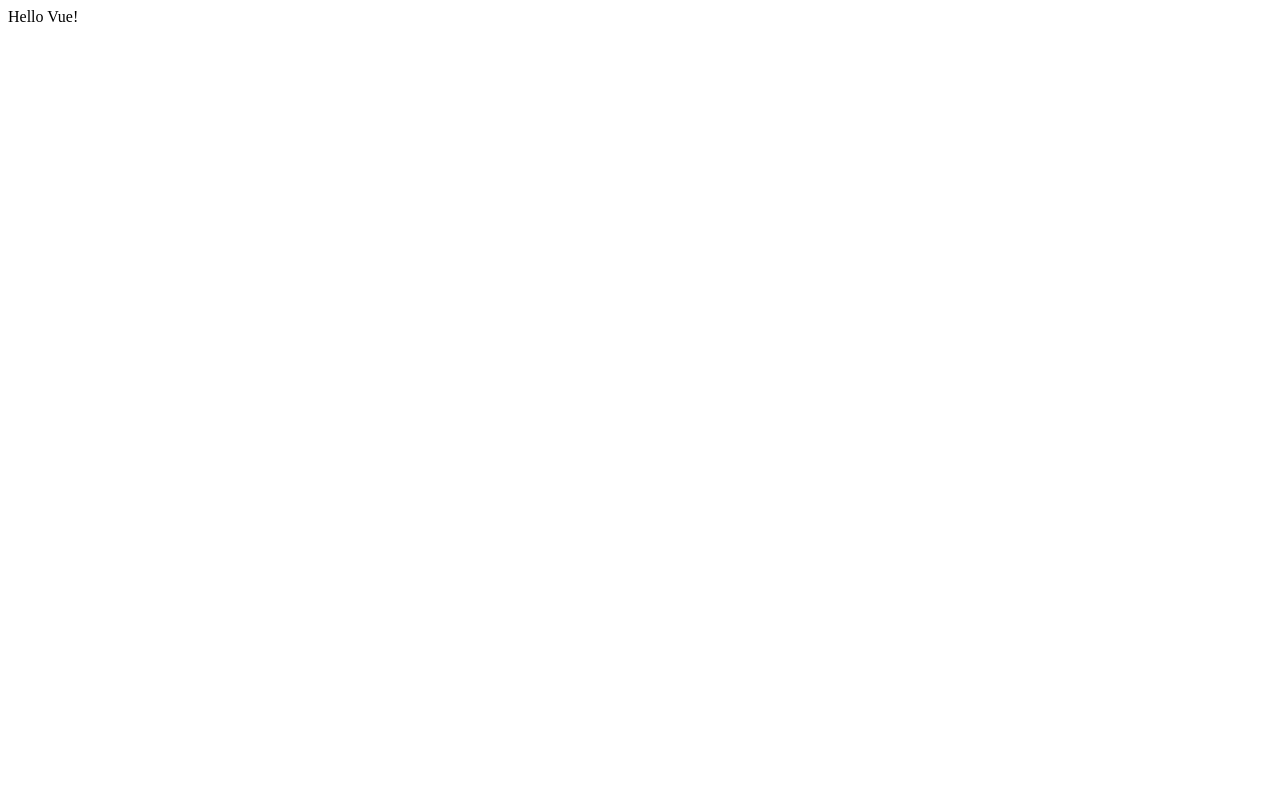
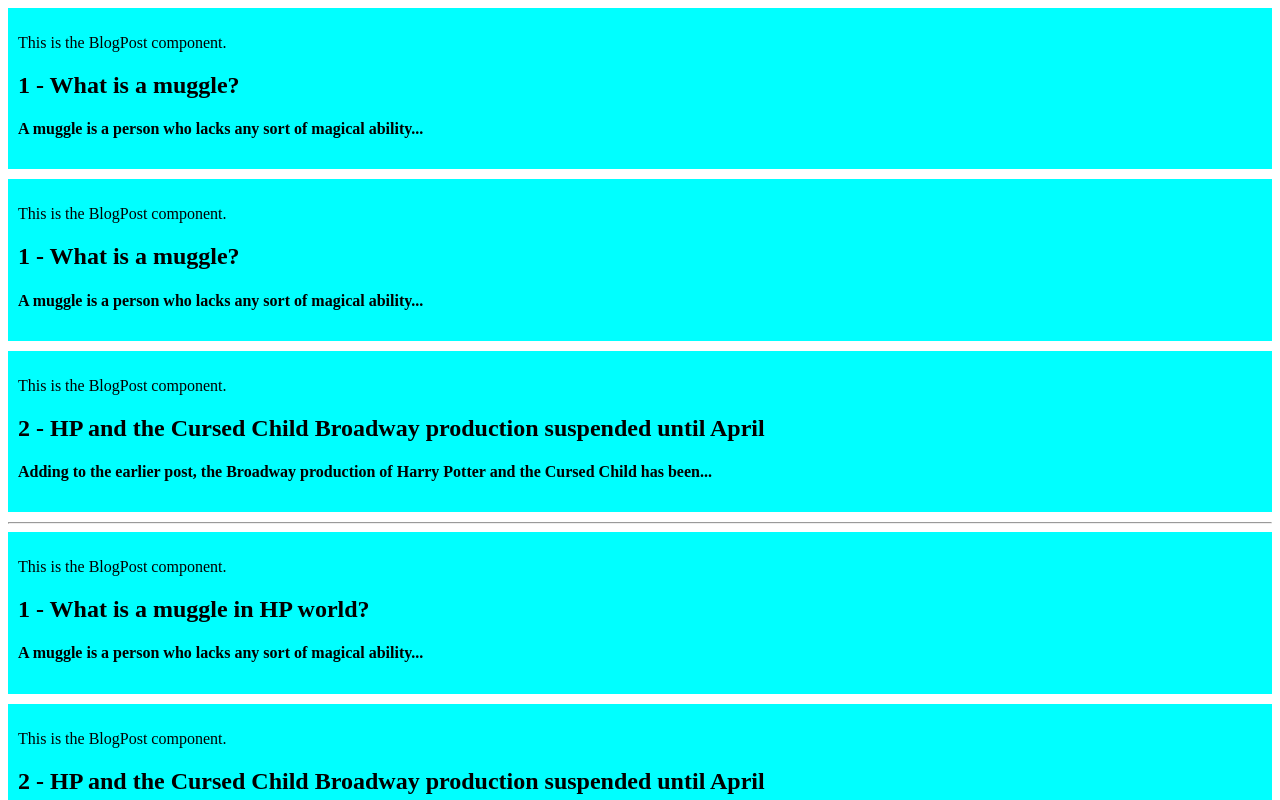
Before and after one commit to phuthanh03012003/learn-vue-3-with-bingyang, a Vue app: page / in a window 1280 px wide. Shown: the top 800 px of the page. Built offline with nearby package versions, Linux system fonts and the light colour scheme.

Commit message:
Pass data to child components with props

```diff
--- a/src/App.vue
+++ b/src/App.vue
@@ -1,13 +1,83 @@
 <template>
-  <div>
-    Hello Vue!
-  </div>
+  <!-- Passing data to child component through custom attributes. -->
+  <BlogPost
+    id="1"
+    blogPostTitle="What is a muggle?"
+    blogPostContent="A muggle is a person who lacks any sort of magical ability..."
+  >
+  </BlogPost>
+
+  <!-- Technically, you can use camelCase when passing props to a child component. However, the convention is using kebab-case to align with HTML attributes. -->
+  <BlogPost
+    id="1"
+    blog-post-title="What is a muggle?"
+    blog-post-content="A muggle is a person who lacks any sort of magical ability..."
+  >
+  </BlogPost>
+
+  <!-- We can use v-bind to pass data in parent component to child component. -->
+  <BlogPost
+    :id="blogPostId"
+    :blog-post-title="blogPostTitle"
+    :blog-post-content="blogPostContent"
+  ></BlogPost>
+
+  <hr />
+
+  <BlogPost
+    v-for="post in posts"
+    :key="post.id"
+    :id="post.id"
+    :blog-post-title="post.blogPostTitle"
+    :blog-post-content="post.blogPostContent"
+  ></BlogPost>
+  <!-- Think about this, what if a blog post have 10 properties to display, e.g. publish date, author, number of likes etc. This will make the above BlogPost element very lengthy. -->
+
+  <hr />
+
+  <!-- Binding multiple properties using an object. -->
+  <BlogPost v-for="post in posts" :key="post.id" v-bind="post"></BlogPost>
 </template>
 
 <script setup>
+import BlogPost from '@/BlogPost.vue'
+import { ref } from 'vue'
 
+let blogPostId = ref(2)
+let blogPostTitle = ref(
+  'HP and the Cursed Child Broadway production suspended until April'
+)
+let blogPostContent = ref(
+  'Adding to the earlier post, the Broadway production of Harry Potter and the Cursed Child has been...'
+)
+
+let posts = ref([
+  {
+    id: 1,
+    blogPostTitle: 'What is a muggle in HP world?',
+    blogPostContent:
+      'A muggle is a person who lacks any sort of magical ability...'
+  },
+  {
+    id: 2,
+    blogPostTitle:
+      'HP and the Cursed Child Broadway production suspended until April',
+    blogPostContent:
+      'Adding to the earlier post, the Broadway production of Harry Potter and the Cursed Child has been...'
+  },
+  {
+    id: 3,
+    blogPostTitle: 'Potter DIY: Make Your Own “Harry Potter Puppet Pal”',
+    blogPostContent:
+      'We all remember those iconic YouTube videos of Harry and the gang and probably couldn’t get “The Mysterious...'
+  },
+  {
+    id: 4,
+    blogPostTitle: 'Fan Project Brings Life to “Harry Potter” in Translation',
+    blogPostContent:
+      'It’s no secret that the Harry Potter series is a global phenomenon, having been translated into over 80 languages to date....'
+  }
+])
 </script>
 
-<style lang="scss" scoped>
-
-</style>
+<style scoped></style>
--- /dev/null
+++ b/src/BlogPost.vue
@@ -0,0 +1,31 @@
+<template>
+    <div class="blog-post">
+      <p>
+        {{ message }}
+      </p>
+      <!-- Display the id, title, and content of a blog post. -->
+      <h2>{{ id }} - {{ blogPostTitle }}</h2>
+      <h4>{{ blogPostContent }}</h4>
+    </div>
+  </template>
+
+  <script setup>
+  import { ref } from 'vue'
+
+  let message = ref('This is the BlogPost component.')
+  const props = defineProps(['id', 'blogPostTitle', 'blogPostContent'])
+  // console.log(props.blogPostTitle)
+  // defineProps({
+  //   id: Number,
+  //   blogPostTitle: String,
+  //   blogPostContent: String
+  // })
+  </script>
+
+  <style scoped>
+  .blog-post {
+    background-color: aqua;
+    padding: 10px;
+    margin-bottom: 10px;
+  }
+  </style>
```
